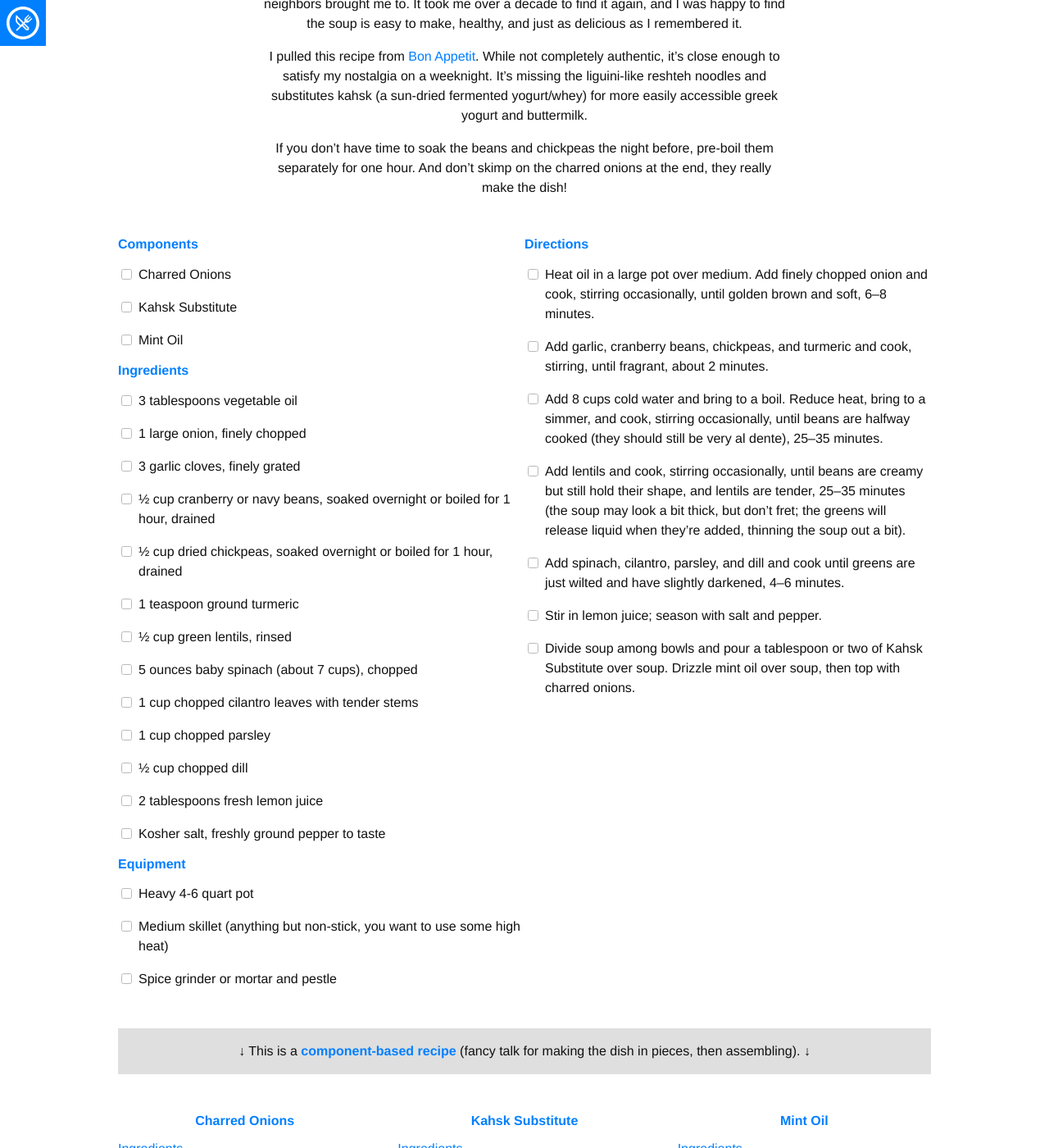
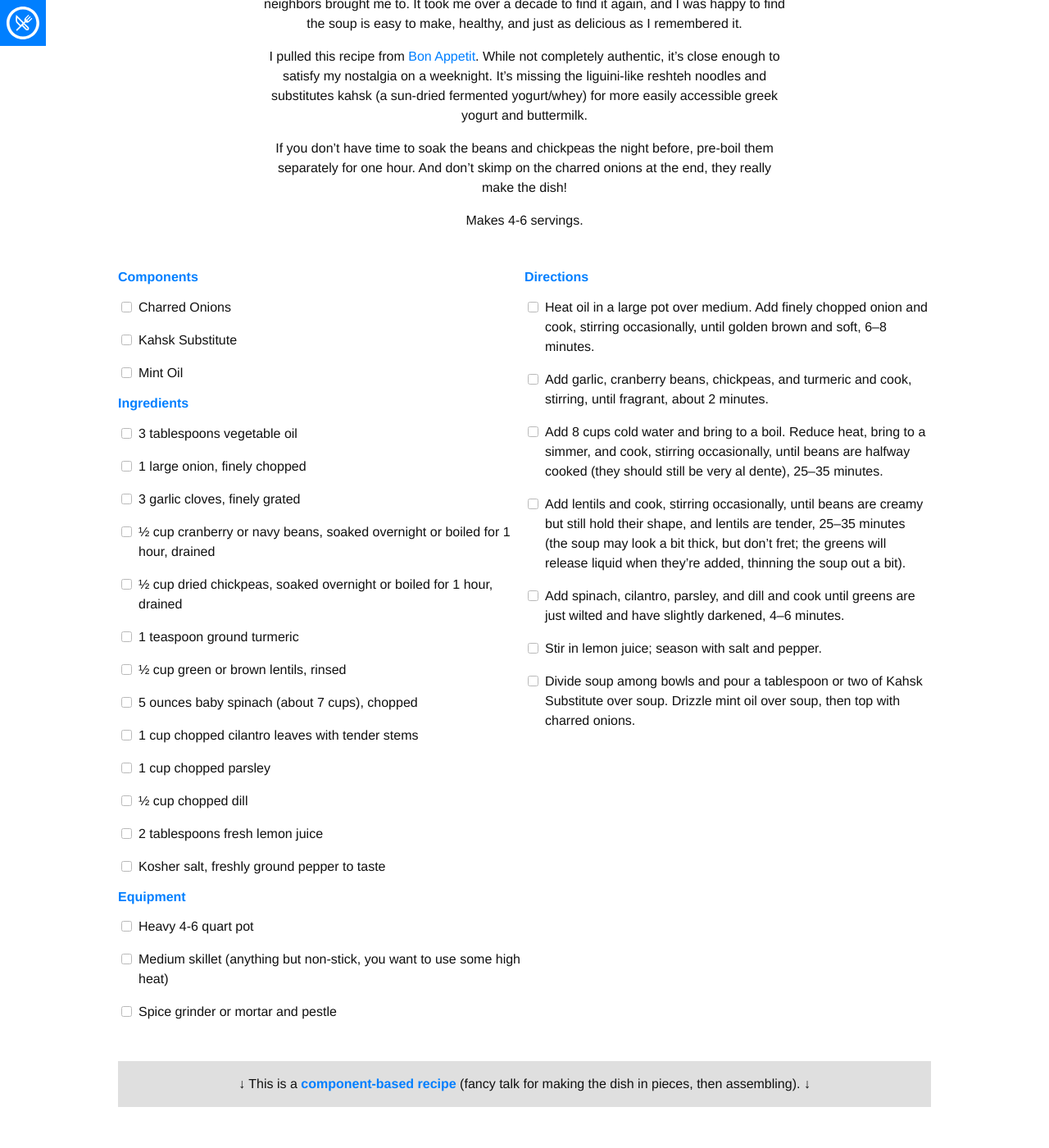
Before and after one commit to mattsmitton/mattsmitton, a Jekyll site: the page built from _recipes/simple-ash-reshteh.md, in a window 1280 px wide and 1400 px high, scrolled down 947 px. Shown: the whole window at 82% size. Built offline with Jekyll 4.4.1, drawn with Linux system fonts in a browser that asks for light colours; nearby versions of some CDN libraries; some web fonts are replaced.

Commit message:
Add more notes to ash reshteh

```diff
--- a/_recipes/simple-ash-reshteh.md
+++ b/_recipes/simple-ash-reshteh.md
@@ -12,7 +12,7 @@ ingredients:
 - ½ cup cranberry or navy beans, soaked overnight or boiled for 1 hour, drained
 - ½ cup dried chickpeas, soaked overnight or boiled for 1 hour, drained
 - 1 teaspoon ground turmeric
-- ½ cup green lentils, rinsed
+- ½ cup green or brown lentils, rinsed
 - 5 ounces baby spinach (about 7 cups), chopped
 - 1 cup chopped cilantro leaves with tender stems
 - 1 cup chopped parsley
@@ -48,3 +48,5 @@ I pulled this recipe from [Bon Appetit](https://www.bonappetit.com/recipe/beans-
 It's missing the liguini-like reshteh noodles and substitutes kahsk (a sun-dried fermented yogurt/whey) for more easily accessible greek yogurt and buttermilk.
 
 If you don't have time to soak the beans and chickpeas the night before, pre-boil them separately for one hour. And don't skimp on the charred onions at the end, they really make the dish!
+
+Makes 4-6 servings.
```
